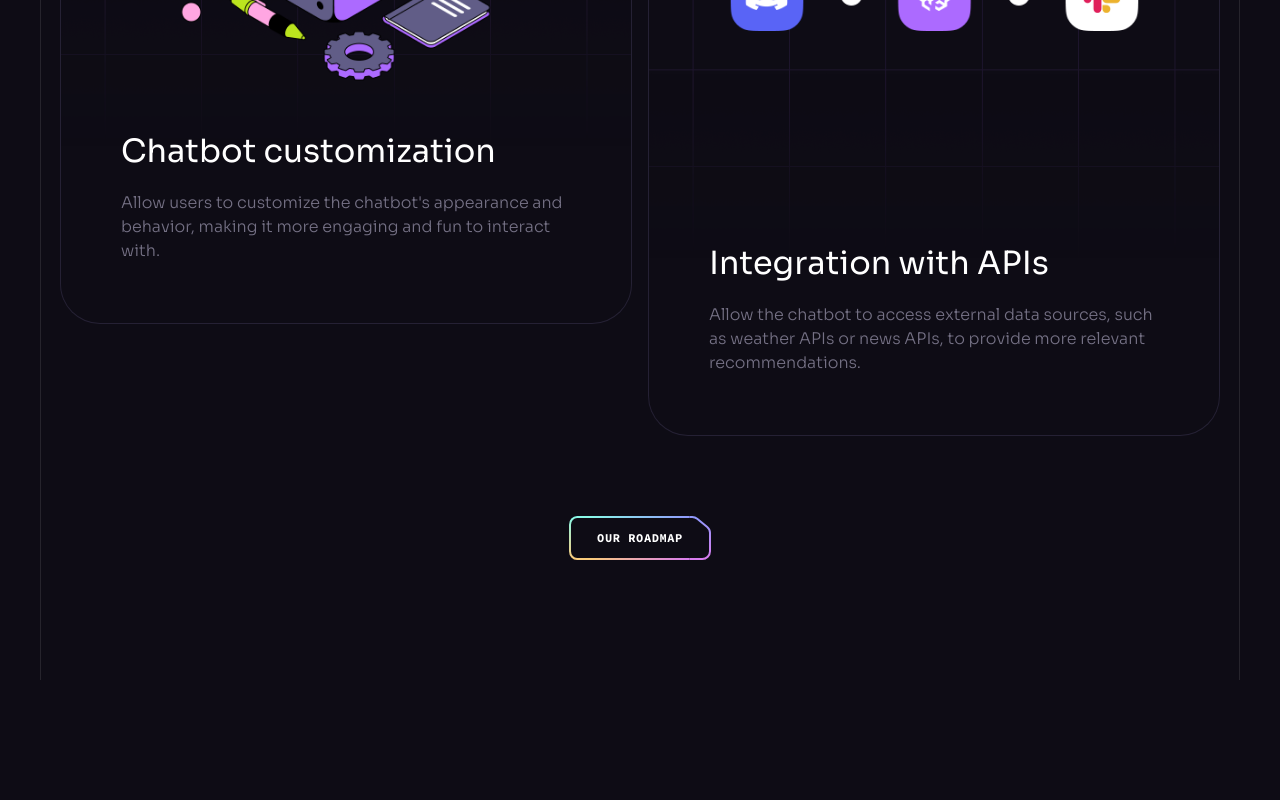
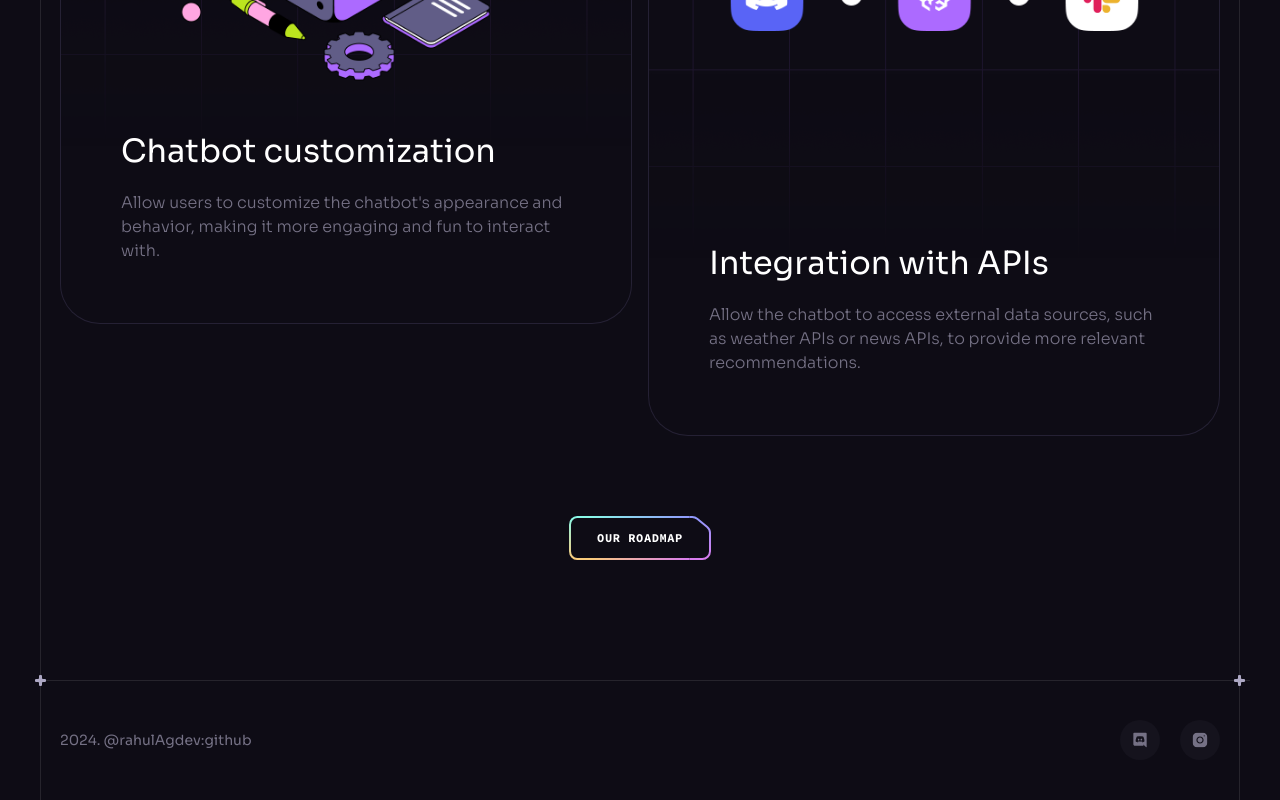
Before and after one commit to rahulAgdev/Chatter, a React (Vite) app: page / in a window 1280 px wide. Shown: the part 8597-9397 px from the top of the page. Before the commit the page ends 9277 px from the top, so only its background shows below. Built offline with nearby package versions, Linux system fonts and the light colour scheme.

Commit message:
Adding footer section

```diff
--- a/src/App.jsx
+++ b/src/App.jsx
@@ -10,6 +10,7 @@
 import Services from "./components/Services";
 import Pricing from "./components/Pricing";
 import Roadmap from "./components/Roadmap";
+import Footer from "./components/Footer";
 const App = () => {
   return (
     <>
@@ -21,6 +22,7 @@
         <Services />
         <Pricing />
         <Roadmap />
+        <Footer />
       </div>
 
       <ButtonGradient />
--- /dev/null
+++ b/src/components/Footer.jsx
@@ -0,0 +1,30 @@
+import Section from "./Section";
+import { socials } from "../constants";
+const Footer = () => {
+  return (
+    <Section crosses classname="!px-0 !py-10">
+      <div className="container flex sm:justify-between justify-center items-center gap-10 max-sm:flex-col">
+        <p className="caption text-n-4 lg:block">
+          {new Date().getFullYear()}.{" "}
+          <a href="https://github.com/rahulagdev" target="_blank">
+            @rahulAgdev:github
+          </a>
+        </p>
+        <ul className="flex gap-5 flex-wrap">
+          {socials.map((item) => (
+            <a
+              key={item.id}
+              href={item.url}
+              target="_blank"
+              className="flex items-center justify-center w-10 h-10 bg-n-7 rounded-full transition-colors hover:bg-n-6"
+            >
+              <img src={item.iconUrl} width={16} height={16} alt={item.title} />
+            </a>
+          ))}
+        </ul>
+      </div>
+    </Section>
+  );
+};
+
+export default Footer;
--- a/src/constants/index.js
+++ b/src/constants/index.js
@@ -302,27 +302,9 @@
     url: "#",
   },
   {
-    id: "1",
-    title: "Twitter",
-    iconUrl: twitter,
-    url: "#",
-  },
-  {
     id: "2",
     title: "Instagram",
     iconUrl: instagram,
-    url: "#",
-  },
-  {
-    id: "3",
-    title: "Telegram",
-    iconUrl: telegram,
-    url: "#",
-  },
-  {
-    id: "4",
-    title: "Facebook",
-    iconUrl: facebook,
-    url: "#",
+    url: "https://instagram.com/rahul.ag_ig",
   },
 ];
```
